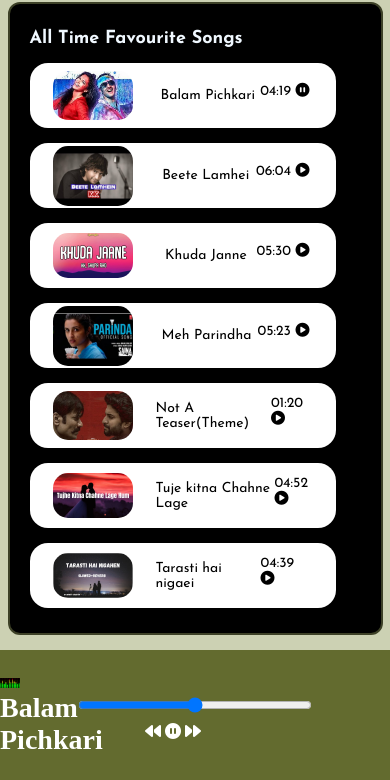
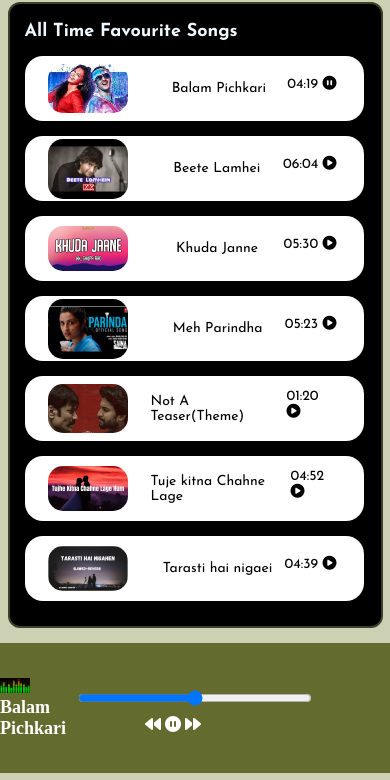
Before and after one commit to chaithanyakamath/Music, a plain HTML site: page index.html in a window 390 px wide. Both pictures are taken after a click on the icon 315 px from the left and 211 px from the top of the page. Shown: the part 116-896 px from the top of the page. Drawn offline with Linux system fonts and the light colour scheme; a web font is replaced by a local one.

Commit message:
responsive1

```diff
--- a/style.css
+++ b/style.css
@@ -128,8 +128,8 @@ nav ul li{
 }
 
 #gif{
-    height: 10px;
-    width: 20px;
+    height: 15px;
+    width: 30px;
 }
 
 .songItemplay
@@ -149,17 +149,20 @@ nav ul li{
 {
     .songItem{
         font-size: 14px;
-        width: 90%;
+        width: 98%;
     }
     h1{
         font-size: 18px;
     }
     .songList{
         width: 590px;
-        padding-top: 15px;
-        padding-left: 10px;
+        padding-top: 8px;
+        padding-left: 5px;
     }
     .container{
         width: 90%;
     }
+    #masterSongName{
+        font-size: 18px;
+    }
 }
```
